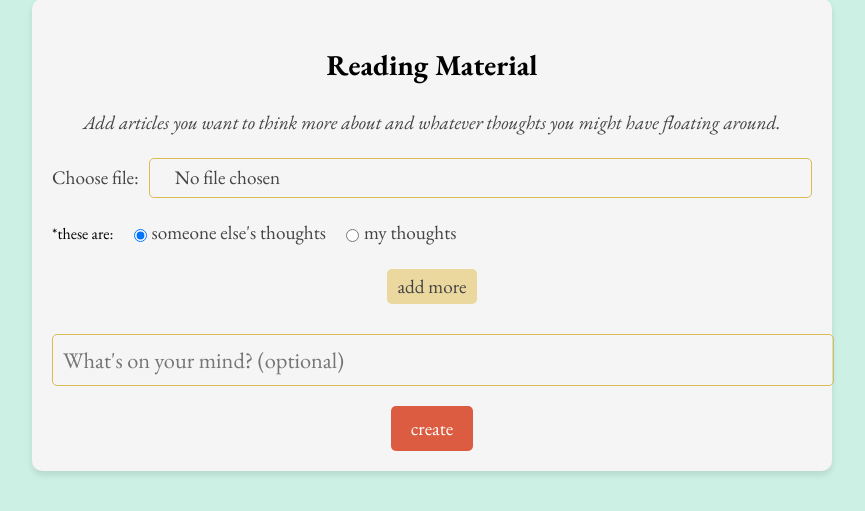
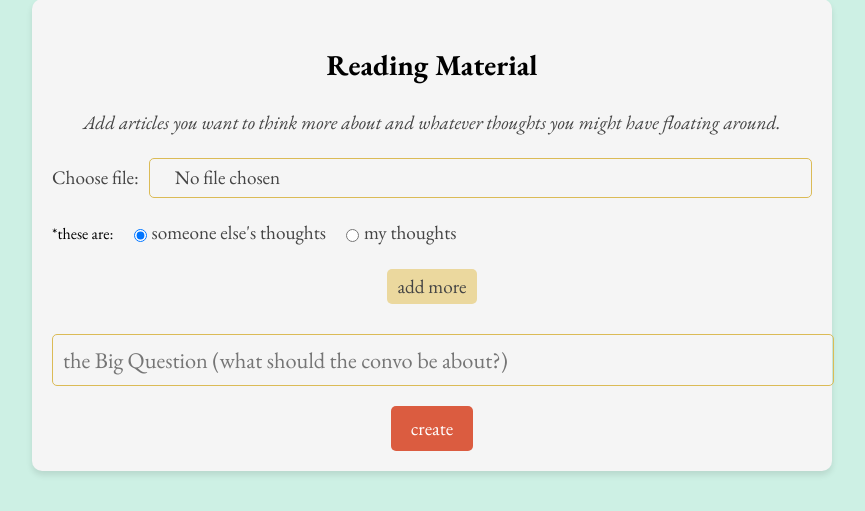
Before and after one commit to agasthyaps/connective-issues, a Flask app: page /main in a window 1280 px wide. Shown: the part 473-984 px from the top of the page, without its empty margins (208-1073 px from the left). Run offline with Flask 2, Linux system fonts and the light colour scheme; data that the repository does not hold is empty; parts of the project's set-up code (start-up, migrations or seed data) failed here and were passed over; some libraries are stand-ins or nearby versions.

Commit message:
big question

```diff
--- a/templates/index.html
+++ b/templates/index.html
@@ -79,7 +79,7 @@
           </div>
 
           <div class="theme-input">
-            <input type="text" id="theme" name="theme" placeholder="What's on your mind? (optional)">
+            <input type="text" id="theme" name="theme" placeholder="the Big Question (what should the convo be about?)">
           </div>
 
           <button id="createPodcastBtn">create</button>
```
